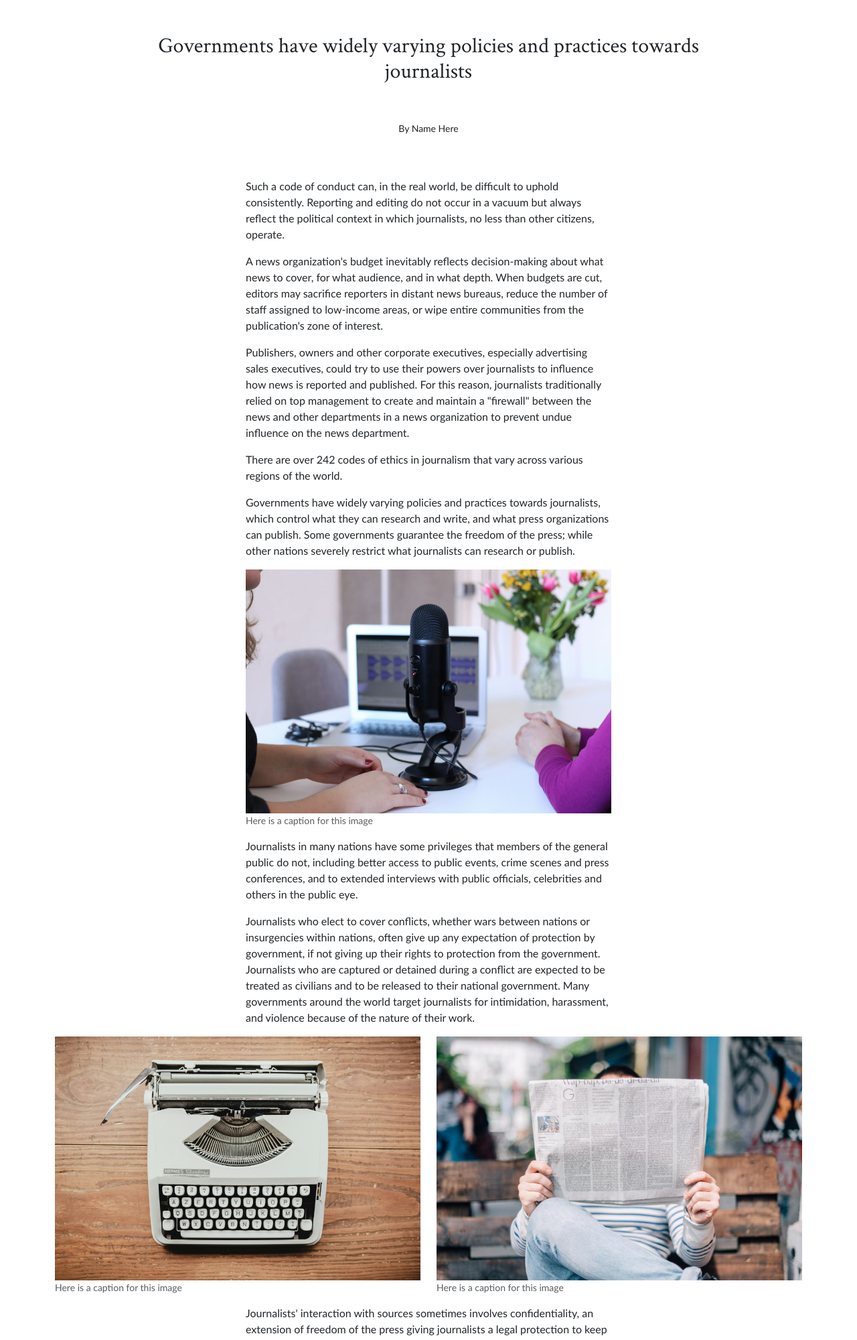
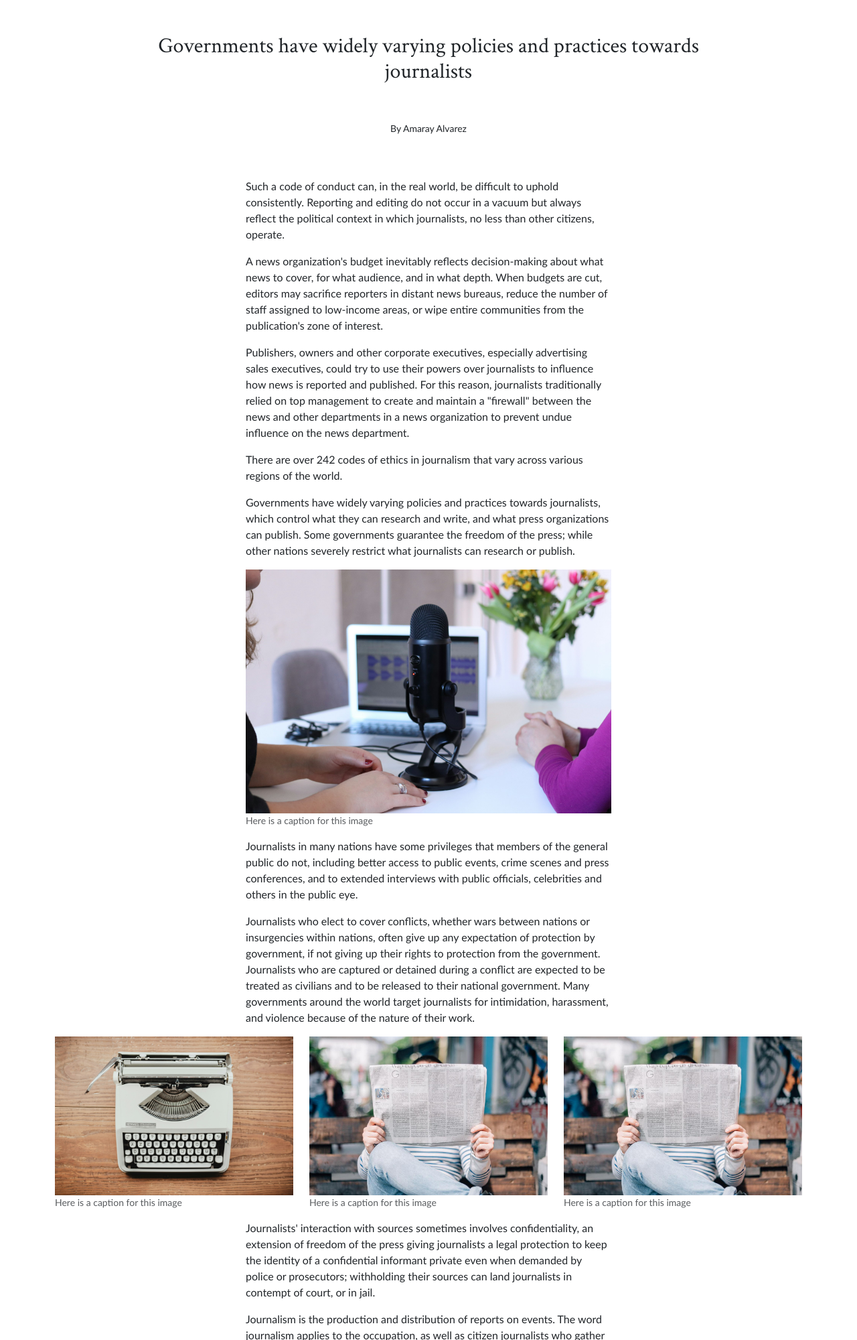
Before and after one commit to amarayalvarez/j222exercise, a plain HTML site: page index.html in a window 1280 px wide. Shown: the part 800-2800 px from the top of the page at 67% size. Drawn offline with Linux system fonts and the light colour scheme.

Commit message:
first change

```diff
--- a/index.html
+++ b/index.html
@@ -37,8 +37,8 @@
     <!-- main banner -->
     <header role="banner" class="looping-background-video d-flex flex-column align-items-center justify-content-center">
 
-      <h1 class="text-white text-center display-1">Hello World</h1>
-      <p class="text-white">Something something</p>
+      <h1 class="text-danger text-center display-1">Amaray Alvarez</h1>
+      <p class="text-white">This is for class</p>
 
       <video muted playsinline autoplay loop>
         <source src="https://temp-j100.s3.amazonaws.com/aidindying-background.mp4" type="video/mp4">
@@ -58,7 +58,7 @@
         <header class="my-5 row justify-content-center">
           <div class="col-12 col-md-10 text-center">
             <h2>Governments have widely varying policies and practices towards journalists</h2>
-            <p class="small pt-5">By Name Here</p>
+            <p class="small pt-5">By Amaray Alvarez</p>
           </div>
         </header>
 
@@ -95,13 +95,19 @@
 
         <!-- EXAMPLE OF TWO SIDE-BY-SIDE IMAGES -->
         <div class="row justify-content-center">
-          <div class="col-11 col-sm-6">
+          <div class="col-11 col-sm-4">
             <figure class="figure">
               <img src="assets/example-media/random2_1280.jpg" alt="Person reading a newspaper" class="img-fluid d-block">
               <figcaption class="figure-caption">Here is a caption for this image</figcaption>
             </figure>
           </div>
-          <div class="col-11 col-sm-6">
+          <div class="col-11 col-sm-4">
+            <figure class="figure">
+              <img src="assets/example-media/reading_1280.jpg" alt="Person reading a newspaper" class="img-fluid d-block">
+              <figcaption class="figure-caption">Here is a caption for this image</figcaption>
+            </figure>
+               </div>
+          <div class="col-11 col-sm-4">
             <figure class="figure">
               <img src="assets/example-media/reading_1280.jpg" alt="Person reading a newspaper" class="img-fluid d-block">
               <figcaption class="figure-caption">Here is a caption for this image</figcaption>
```
